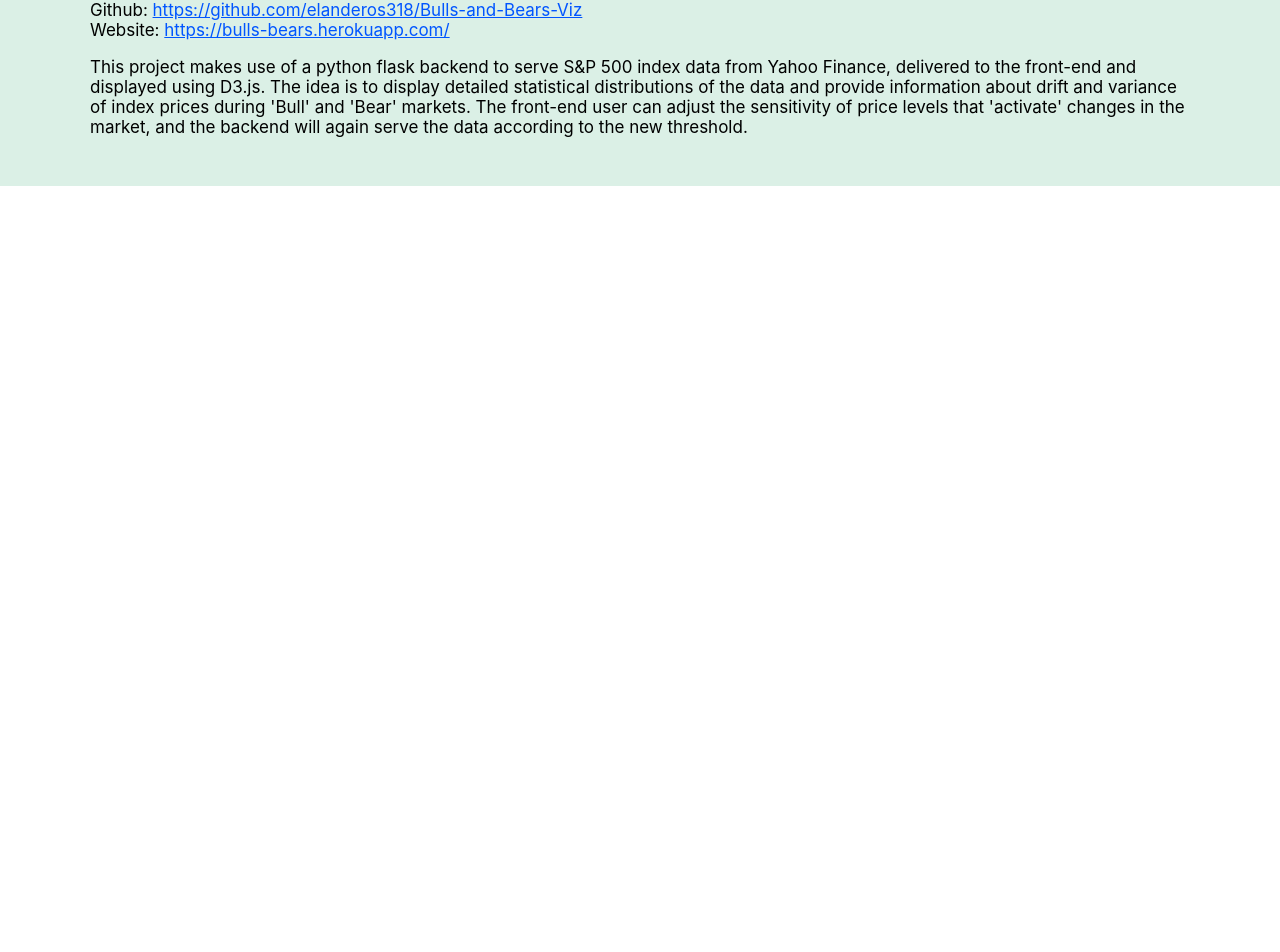
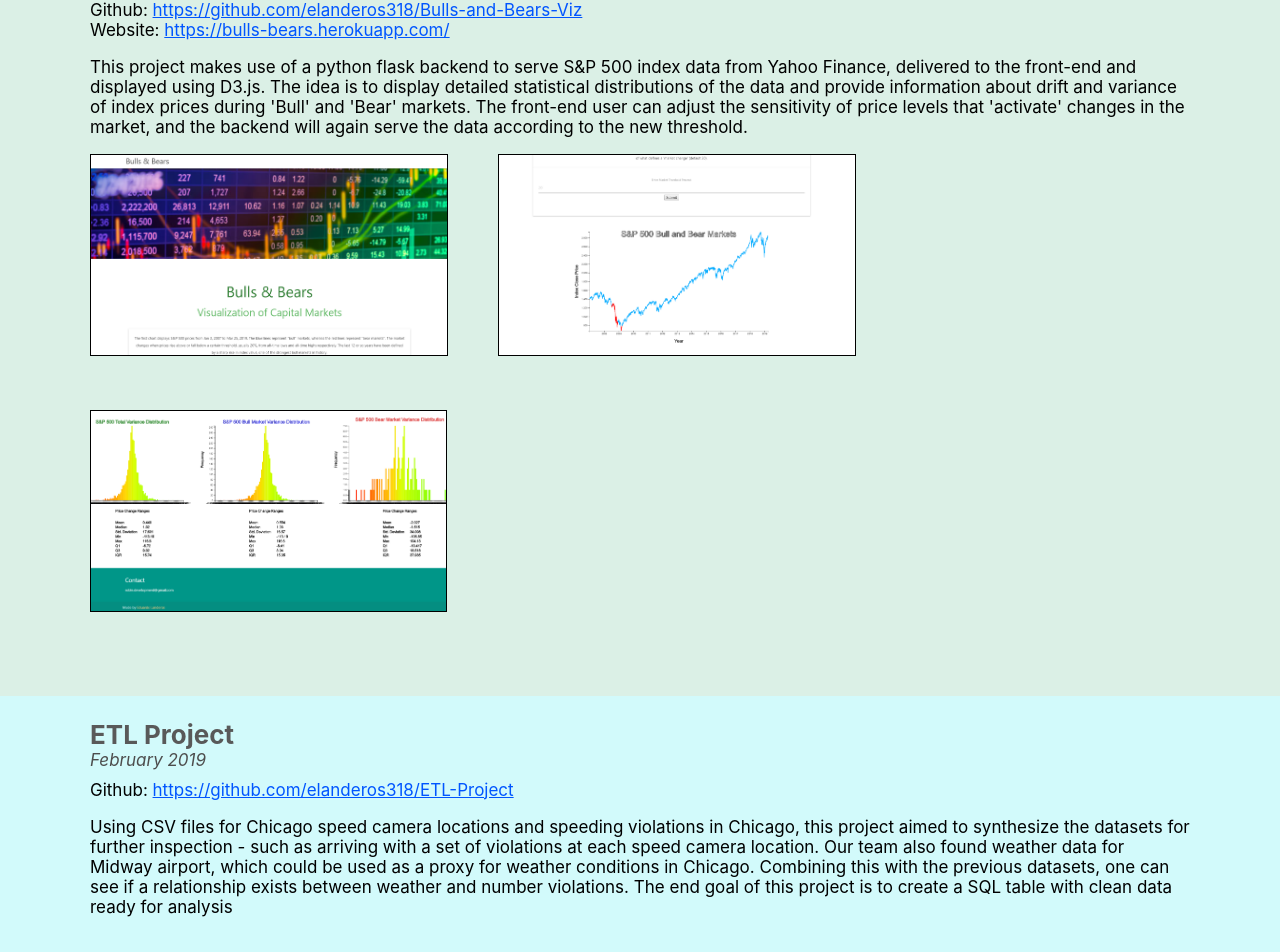
Before and after one commit to elanderos318/portfolio-website, a React (Create React App) app: page / in a window 1280 px wide. Shown: the part 2284-3236 px from the top of the page. Before the commit the page ends 2470 px from the top, so only its background shows below. Built offline with nearby package versions, Linux system fonts and the light colour scheme.

Commit message:
Added section for 'ETL Project'

```diff
--- a/src/images.js
+++ b/src/images.js
@@ -17,24 +17,24 @@ const images = [
         projectIndex: 0,
         alt: "tweetocracy-3"
     },
-    // {
-    //     id: 4,
-    //     src: require('./assets/bulls-bears/bulls-bears-1.png'),
-    //     projectIndex: 1,
-    //     alt: "bulls-bears-1"
-    // },
-    // {
-    //     id: 5,
-    //     src: require('./assets/bulls-bears/bulls-bears-2.png'),
-    //     projectIndex: 1,
-    //     alt: "bulls-bears-2"
-    // },
-    // {
-    //     id: 6,
-    //     src: require('./assets/bulls-bears/bulls-bears-3.png'),
-    //     projectIndex: 1,
-    //     alt: "bulls-bears-3"
-    // }
+    {
+        id: 4,
+        src: require('./assets/bulls-bears/bulls-bears-1.png'),
+        projectIndex: 1,
+        alt: "bulls-bears-1"
+    },
+    {
+        id: 5,
+        src: require('./assets/bulls-bears/bulls-bears-2.png'),
+        projectIndex: 1,
+        alt: "bulls-bears-2"
+    },
+    {
+        id: 6,
+        src: require('./assets/bulls-bears/bulls-bears-3.png'),
+        projectIndex: 1,
+        alt: "bulls-bears-3"
+    }
 ]
 
 export default images;
--- a/src/projects.json
+++ b/src/projects.json
@@ -5,10 +5,7 @@
         "end-date": "August 2019",
         "description": "A full-stack development project using D3.js for viusalizations and sci-kit learn for machine learning categorization, Tweetocracy explores the twitter accounts of candidates running for the presidency of the United States in the 2020 elections. Designed to provide as much control as possible to the front-end user, the data can be presented through seemingly endless combinations of filters, including any combination of candidate, metric of choice (retweets/favorites), publish date, etc. A machine learning model was trained as well to try to categorize tweets by author, incorporating Natural Language Processing (NLP) along with the more straightforward data.",
         "github": "https://github.com/elanderos318/Tweetocracy",
-        "website": "https://tweetocracy.herokuapp.com/",
-        "image-1": "./assets/tweetocracy/tweetocracy-1.PNG",
-        "image-2": "./images/tweetocracy/image-2",
-        "image-3": "./images/tweetocracy/image-3"
+        "website": "https://tweetocracy.herokuapp.com/"
     },
     {
         "title": "Bulls and Bears: Visualization of Capital Markets",
@@ -17,5 +14,14 @@
         "description": "This project makes use of a python flask backend to serve S&P 500 index data from Yahoo Finance, delivered to the front-end and displayed using D3.js. The idea is to display detailed statistical distributions of the data and provide information about drift and variance of index prices during 'Bull' and 'Bear' markets. The front-end user can adjust the sensitivity of price levels that 'activate' changes in the market, and the backend will again serve the data according to the new threshold.",
         "github": "https://github.com/elanderos318/Bulls-and-Bears-Viz",
         "website": "https://bulls-bears.herokuapp.com/"
+    },
+    {
+        "title": "ETL Project",
+        "start-date": "February 2019",
+        "end-date": "February 2019",
+        "description": "Using CSV files for Chicago speed camera locations and speeding violations in Chicago, this project aimed to synthesize the datasets for further inspection - such as arriving with a set of violations at each speed camera location. Our team also found weather data for Midway airport, which could be used as a proxy for weather conditions in Chicago. Combining this with the previous datasets, one can see if a relationship exists between weather and number violations. The end goal of this project is to create a SQL table with clean data ready for analysis",
+        "github": "https://github.com/elanderos318/ETL-Project",
+        "website": false
     }
+
 ]
```
